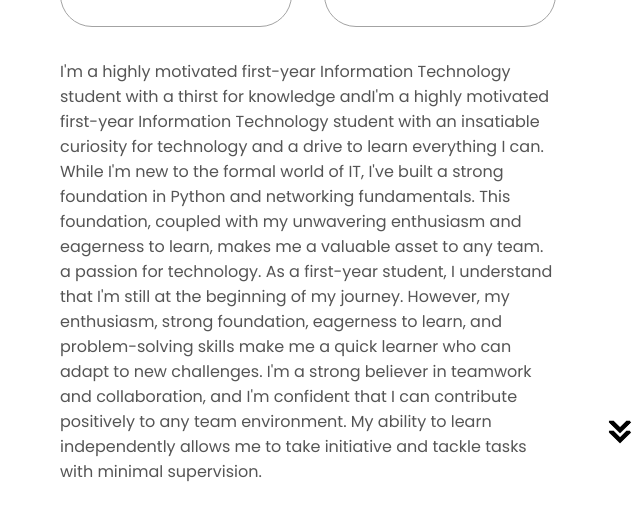
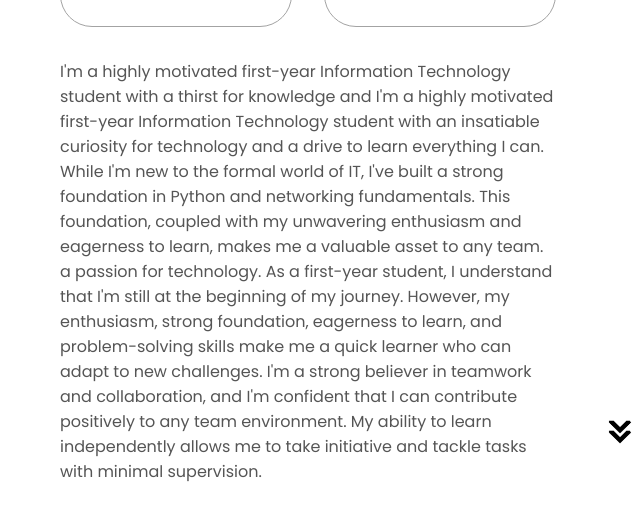
Before and after one commit to ChrisNeverland1/porfolio, a plain HTML site: page index.html in a window 1280 px wide. Shown: the part 1176-1693 px from the top of the page, 564-1204 px from the left. Drawn offline with Linux system fonts and the light colour scheme.

Commit message:
index.html

```diff
--- a/index.html
+++ b/index.html
@@ -105,7 +105,7 @@
           </div>
           <div class="text-container">
             <p>
-              I'm a highly motivated first-year Information Technology student with a thirst for knowledge andI'm a highly motivated first-year Information Technology student with an insatiable curiosity for technology and a drive to learn everything I can.
+              I'm a highly motivated first-year Information Technology student with a thirst for knowledge and I'm a highly motivated first-year Information Technology student with an insatiable curiosity for technology and a drive to learn everything I can.
               While I'm new to the formal world of IT, I've built a strong foundation in Python and networking fundamentals.
               This foundation, coupled with my unwavering enthusiasm and eagerness to learn, makes me a valuable asset to any team. a passion for technology.
               As a first-year student, I understand that I'm still at the beginning of my journey.  However, my enthusiasm, strong foundation, eagerness to learn, and problem-solving skills make me a quick learner who can adapt to new challenges.
```
